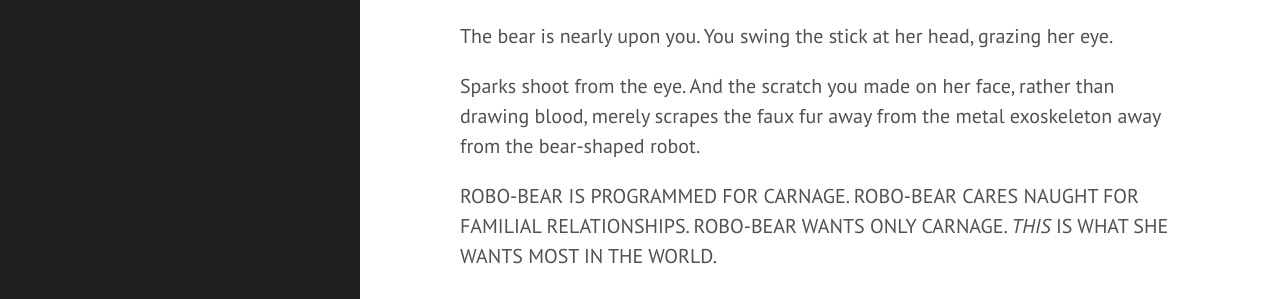
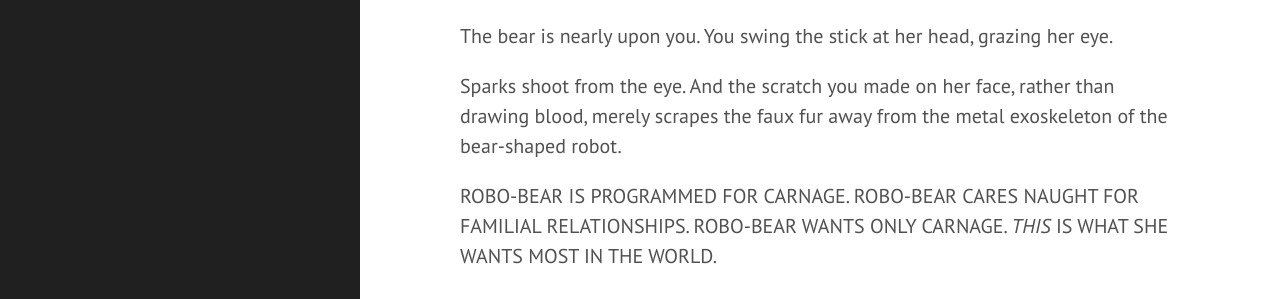
Before and after one commit to LoraV/LoraV.github.io, a Jekyll site: the page built from _posts/2019-06-08-wanted-even-more.markdown, in a window 1280 px wide and 900 px high, scrolled down 492 px. Shown: the part 187-486 px from the top of the window. Built offline with Jekyll 4.4.1, drawn with Linux system fonts in a browser that asks for light colours.

Commit message:
robobear post

```diff
--- a/_posts/2019-06-08-wanted-even-more.markdown
+++ b/_posts/2019-06-08-wanted-even-more.markdown
@@ -16,6 +16,6 @@ She isn't relenting in her pursuit of you, and she's gaining. You see a long, st
 
 The bear is nearly upon you. You swing the stick at her head, grazing her eye.
 
-Sparks shoot from the eye. And the scratch you made on her face, rather than drawing blood, merely scrapes the faux fur away from the metal exoskeleton away from the bear-shaped robot.
+Sparks shoot from the eye. And the scratch you made on her face, rather than drawing blood, merely scrapes the faux fur away from the metal exoskeleton of the bear-shaped robot.
 
 ROBO-BEAR IS PROGRAMMED FOR CARNAGE. ROBO-BEAR CARES NAUGHT FOR FAMILIAL RELATIONSHIPS. ROBO-BEAR WANTS ONLY CARNAGE. *THIS* IS WHAT SHE WANTS MOST IN THE WORLD.
```
